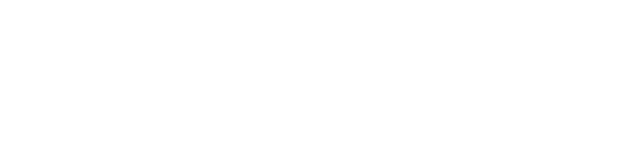
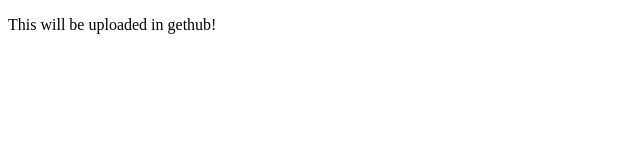
Before and after one commit to Hackdogen/blue-phenix-webproject, a plain HTML site: page index.html in a window 1280 px wide. Shown: the whole page, without its empty margins (0-640 px from the left). Drawn offline with Linux system fonts and the light colour scheme.

Commit message:
updatet index

```diff
--- a/index.html
+++ b/index.html
@@ -6,6 +6,6 @@
     <title>Document</title>
 </head>
 <body>
-
+    <p>This will be uploaded in gethub!</p>
 </body>
 </html>
```
